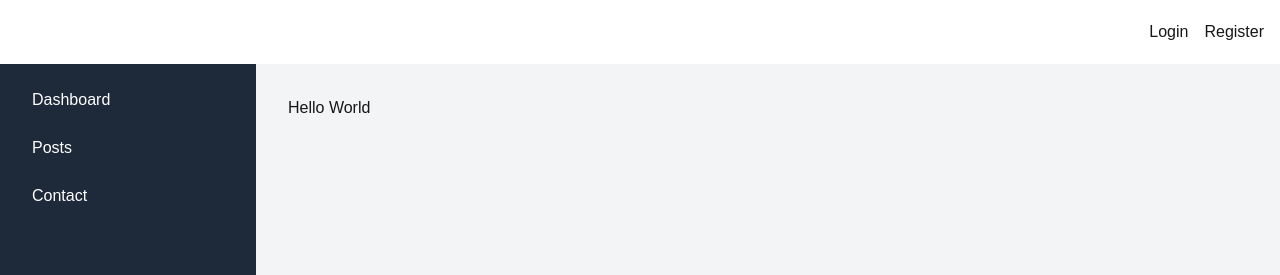
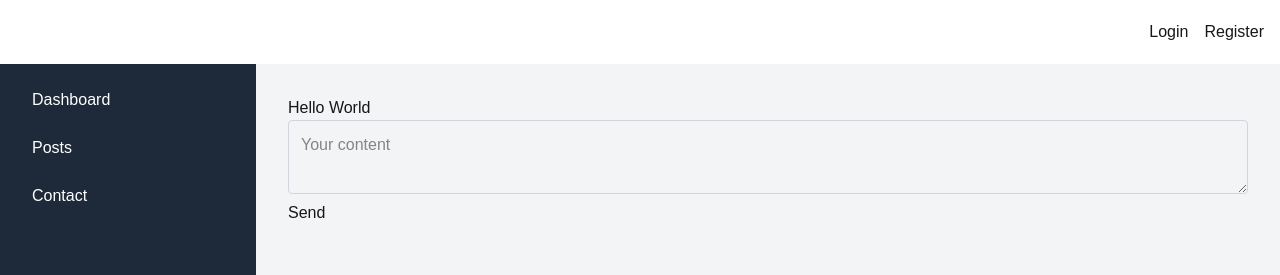
Before and after one commit to codingforentrepreneurs/usernado-clerk-x-python, a Next.js app in the folder nextjs_clerk/: page /posts in a window 1280 px wide. Shown: the top 275 px of the page. Built offline with nearby package versions, Linux system fonts and the light colour scheme; no server answers.

Commit message:
29 - Next.js Form to Send User Data

```diff
--- a/nextjs_clerk/src/app/(console)/posts/page.jsx
+++ b/nextjs_clerk/src/app/(console)/posts/page.jsx
@@ -1,6 +1,10 @@
+import PostCreateForm from "@/components/postsCreateForm";
 
 
 export default function PostsPage(){
 
-    return <h1>Hello World</h1>
+    return <>
+        <h1>Hello World</h1>
+        <PostCreateForm />
+    </>
 }
--- /dev/null
+++ b/nextjs_clerk/src/components/postsCreateForm.jsx
@@ -0,0 +1,53 @@
+"use client"
+
+import { useAuth } from "@clerk/nextjs";
+import { useRef } from "react"
+
+const DJANGO_API_BACKEND = "http://localhost:8888/api/posts/"
+const FASTAPI_API_BACKEND = "http://localhost:8002/api/posts/"
+
+export default function PostCreateForm() {
+    const { getToken } = useAuth();
+    const formRef = useRef(null)
+
+    const handleSubmit = async event => {
+        event.preventDefault()
+        const token = await getToken()
+        const myFormData = new FormData(formRef.current)
+        const myFormDataObject = Object.fromEntries(myFormData)
+        const myFormDataAsJson = JSON.stringify(myFormDataObject)
+        const headers = {
+            "Authorization": `Bearer ${token}`,
+            "Content-Type": "application/json"
+        }
+        const httpOptions = {
+            method: "POST",
+            headers: headers,
+            body: myFormDataAsJson
+        }
+        const response = await fetch(DJANGO_API_BACKEND, httpOptions)
+        if (response.ok) {
+            alert("Working thanks")
+            formRef.current.reset()
+        } else {
+            const rText = await response.text()
+            console.log(rText)
+        }
+
+
+    }
+
+
+    return <>
+        <form ref={formRef} onSubmit={handleSubmit}>
+            <textarea name='content' required placeholder="Your content"
+            className='border rounded w-full border-gray-300 p-3'
+            >
+
+            </textarea>
+            <button type='submit'>Send</button>
+        </form>
+
+    </>
+
+}
```
